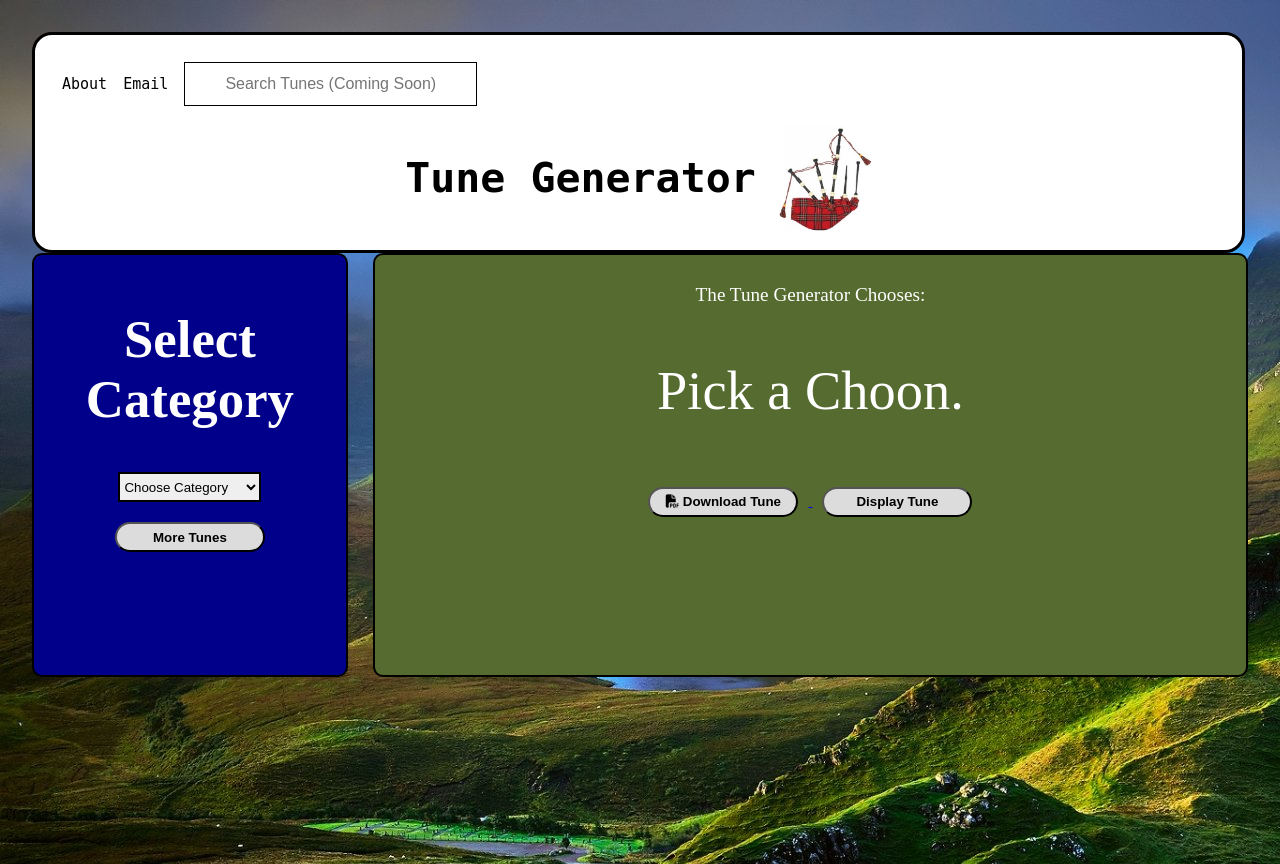
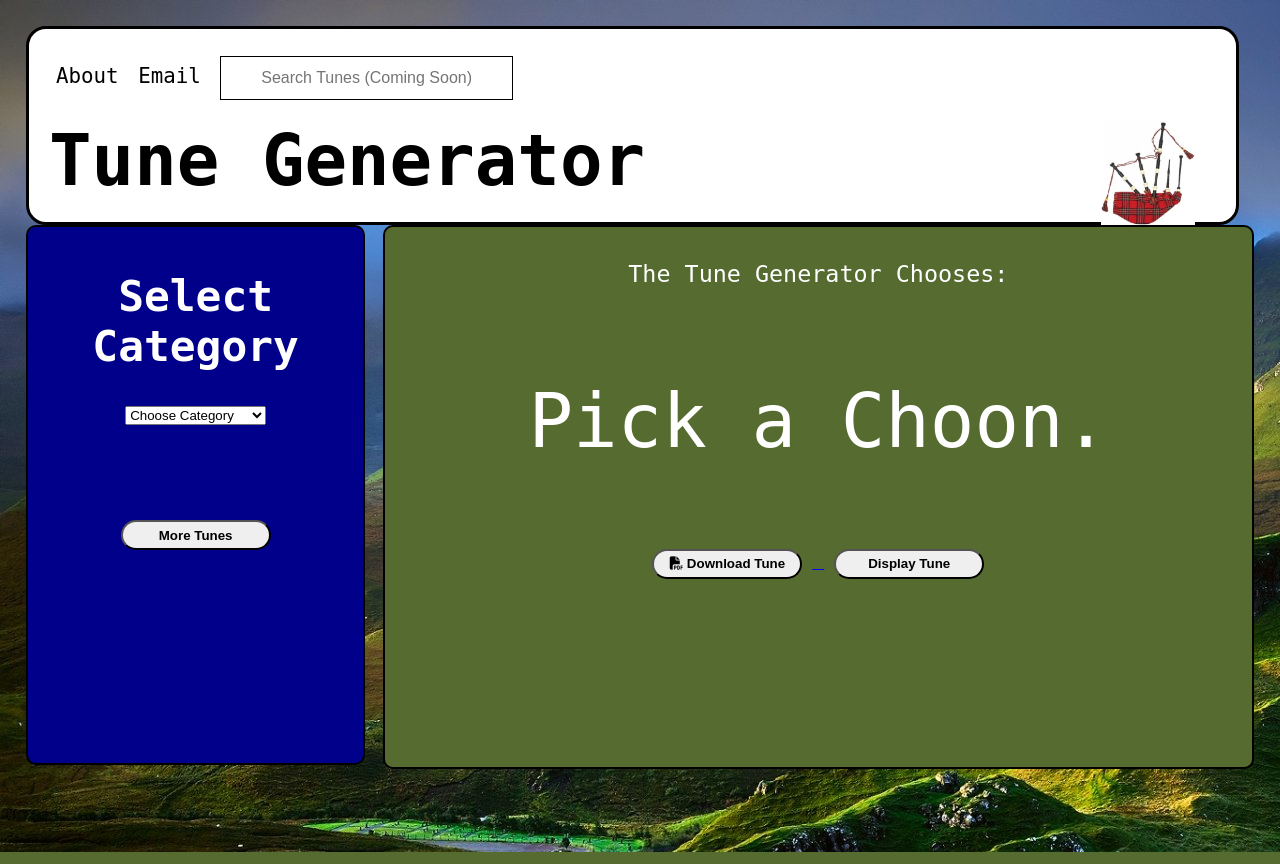
Before and after one commit to CristopherMRodriguez/pipes, a PHP site: page / in a window 1280 px wide. Run offline with PHP 8.4, Linux system fonts and the light colour scheme; some libraries are stand-ins or nearby versions.

Commit message:
Update styles.css

```diff
--- a/styles.css
+++ b/styles.css
@@ -1,19 +1,26 @@
+
 header {
     background-color: white;
     font-size: 1.6em;
-    font-family: monospace;
     border: 3px solid black;
 	border-radius: 20px;
-	width: 96%;
+	width: 95%;
 	padding: 20px
 }
 
 .topnav {
-  background-color: white;
   overflow: hidden;
-  font-size: 15px;
   text-decoration: none;
   padding: 7px;
+}
+
+header h1 {
+	font-size: 3.4em;
+	display: inline;
+}
+
+#kingheader{
+  margin-top: 50px;
 }
 
 .topnav a:link{
@@ -28,12 +35,13 @@ header {
 .dropdown-content {
   display: none;
   position: absolute;
-  background-color: #f9f9f9;
+  background-color: gainsboro;
   min-width: 160px;
   box-shadow: 0px 8px 16px 0px rgba(0,0,0,0.2);
   padding: 12px 16px;
   z-index: 1;
   font-size: 25px;
+  border: 2px solid black;
 }
 
 
@@ -41,34 +49,35 @@ header {
   display: block;
 }
 
-header h1 {
-  padding-left: 30%;
-}
+
 
 img#bagpipe {
 	width: 8%;
 	float: right;
-	padding-right: 30%;
+	padding-right: 1em;
 }
 
 h2 {
     text-align: center;
     color: white;
     font-size: 3.3em;
+
 }
 
 body {
  background-image: url("scotland.jpg");
  margin: 2em;
  height: 100vh;
+ font-family: monospace;
+
 }
 
 /*div 1*/
 div.gen {
-    height: 50vh;
+    height: 65vh;
     background-color: darkblue;
-    width: 24%;
-	padding: 10px;
+    width: 26%;
+	padding: 8px;
     float: left;
 	margin: auto;
 	border: 2px solid black;
@@ -76,40 +85,27 @@ div.gen {
 }
 /*div 2*/
 div.response {
-    height: 50vh;
+    height: 65vh;
     background-color: darkolivegreen;
-    width: 70%;
+    width: 69%;
     padding: 10px;
     float: right;
     text-align: center;
 	margin: auto;
 	border: 2px solid black;
 	border-radius: 10px;
+	font-size: 1.5em;
 }
 
 /* div1 buttons */
 p#sel, #buttonAgain {
     text-align: center;
-
 }
-
-
 
 /*More Tunes button*/
 #buttonAgain {
-    margin: -20px -50px;
-    position: relative;
-    top:50%;
-	margin-top: 20px;
-
+	margin-top: 95px;
 }
-
-select {
-	height:30px;
-	border: 2px solid black;
-    cursor: pointer;
-    }
-
 
 /*The Tune Generator Chooses*/
 p#tuneParagraph {
@@ -119,7 +115,8 @@ p#tuneParagraph {
 
 /* div2 tune response */
 p#tune {
-    font-size: 3.4em;
+	margin-top: 90px;
+    font-size: 3.8em;
 	color: white
 }
 
@@ -146,7 +143,7 @@ a:active{
 	border-radius: 15px;
 	margin: 10px;
 	font-weight: bold;
-	background-color: gainsboro;
+	background-color: whie;
 }
 
 audio {
```
